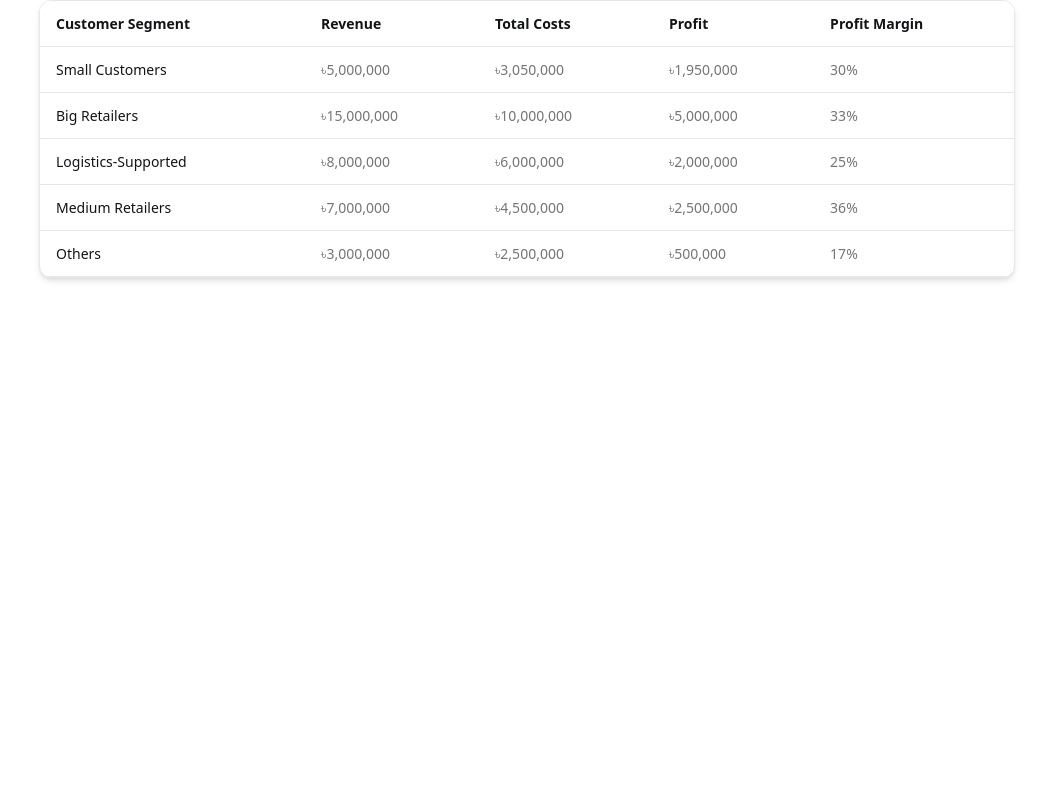
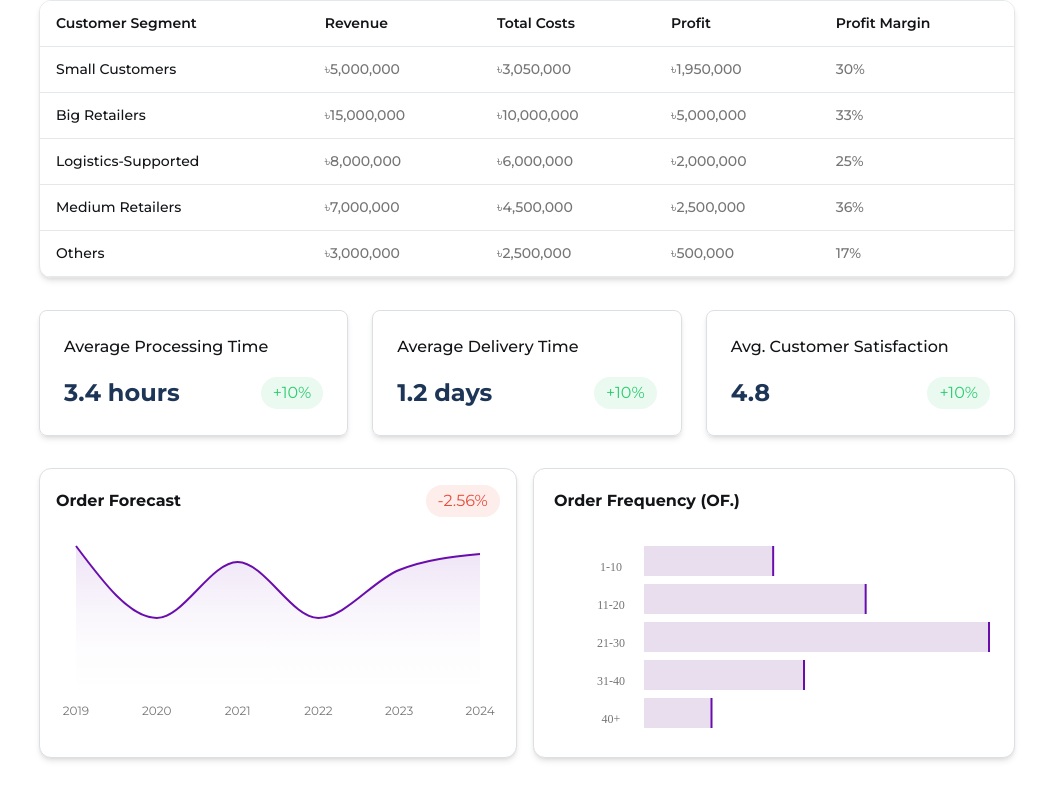
Before and after one commit to abufattahmdshakib/cemex-dashboard, a React (Vite) app: page / in a window 1280 px wide. Shown: the part 908-1708 px from the top of the page, without its empty margins (241-1280 px from the left). Before the commit the page ends 1234 px from the top, so only its background shows below. Built offline with nearby package versions, Linux system fonts and the light colour scheme.

Commit message:
Add AreaChart with gradient fill and vertical BarChart with custom bars and styled Tooltip

```diff
--- a/src/Pages/Dashboard/Dashboardpage/DashboardCharts .jsx
+++ b/src/Pages/Dashboard/Dashboardpage/DashboardCharts .jsx
@@ -3,6 +3,7 @@ import {
   BarChart,
   Bar,
   XAxis,
+  Tooltip,
   ResponsiveContainer,
 } from "recharts";
 
@@ -81,6 +82,19 @@ const DashboardCharts = () => {
               axisLine={false}
               tickLine={false}
             />
+            {/* Tooltip add korlam */}
+            <Tooltip
+              cursor={{ fill: "transparent" }}
+              contentStyle={{
+                backgroundColor: "transparent",
+                border: "none",
+                boxShadow: "none",
+                background: "white"
+              }}
+              labelStyle={{ color: "#333", fontWeight: 500 }}
+              itemStyle={{ color: "#6A0DAD", fontWeight: 600 }}
+              formatter={(value) => [`value:${value}`]}
+            />
             <Bar
               dataKey="value"
               fill="#E8DEEE"
@@ -106,6 +120,19 @@ const DashboardCharts = () => {
               axisLine={false}
               tickLine={false}
             />
+            {/* Tooltip add korlam */}
+            <Tooltip
+              cursor={{ fill: "transparent" }}
+              contentStyle={{
+                backgroundColor: "transparent",
+                border: "none",
+                boxShadow: "none",
+                background: "white"
+              }}
+              labelStyle={{ color: "#333", fontWeight: 500 }}
+              itemStyle={{ color: "#6A0DAD", fontWeight: 600 }}
+              formatter={(value) => [`value:${value}`]}
+            />
             <Bar
               dataKey="value"
               fill="#E8DEEE"
--- /dev/null
+++ b/src/Pages/Dashboard/Dashboardpage/PerformanceDashboard.jsx
@@ -0,0 +1,207 @@
+import React from "react";
+import {
+    AreaChart,
+    Area,
+    BarChart,
+    Bar,
+    XAxis,
+    YAxis,
+    Tooltip,
+    ResponsiveContainer,
+} from "recharts";
+
+
+
+
+const sectionOneData = [
+    { id: 1, title: "Average Processing Time", value: "3.4 hours", change: "+10%" },
+    { id: 2, title: "Average Delivery Time", value: "1.2 days", change: "+10%" },
+    { id: 3, title: "Avg. Customer Satisfaction", value: "4.8", change: "+10%" },
+];
+
+const orderForecastData = [
+    { year: "2019", value: 1900 },
+    { year: "2020", value: 1000 },
+    { year: "2021", value: 1700 },
+    { year: "2022", value: 1000 },
+    { year: "2023", value: 1600 },
+    { year: "2024", value: 1800 },
+];
+
+const orderFrequencyData = [
+    { range: "1-10", value: 500 },
+    { range: "11-20", value: 800 },
+    { range: "21-30", value: 1200 },
+    { range: "31-40", value: 600 },
+    { range: "40+", value: 300 },
+];
+
+// Custom Tick for Montserrat font
+const CustomTick = ({ x, y, payload }) => {
+    return (
+        <text
+            x={x}
+            y={y + 10}
+            textAnchor="middle"
+            fill="#757575"
+            fontSize={12}
+            fontFamily="montserrat-fontsfamily"
+        >
+            {payload.value}
+        </text>
+    );
+};
+
+// Custom Bar Shape
+const CustomBar = (props) => {
+    const { fill, x, y, width, height } = props;
+    if (height <= 0) return null;
+    return (
+        <g>
+            <rect x={x} y={y} width={width} height={height} fill={fill} />
+            <line
+                x1={x}
+                y1={y + 1}
+                x2={x + width}
+                y2={y + 1}
+                stroke="#6A0DAD"
+                strokeWidth={2}
+            />
+        </g>
+    );
+};
+
+const PerformanceDashboard = () => {
+    return (
+        <div className="montserrat-fontsfamily">
+            {/* Section One */}
+            <div className="grid grid-cols-3 gap-6 my-8">
+                {sectionOneData.map((card) => (
+                    <div
+                        key={card.id}
+                        className="p-6 rounded-lg shadow-md border border-[#DBE0E5] flex flex-col justify-between"
+                    >
+                        <h3 className="text-[#121417] font-[500] text-[16px]">{card.title}</h3>
+                        <div className="flex justify-between items-center mt-4">
+                            <p className="text-[24px] font-[700] text-[#1D3557]">{card.value}</p>
+                            <p className="bg-[#EAFAF1] rounded-full text-[#2ECC71] text-[16px] py-1 px-3">
+                                {card.change}
+                            </p>
+                        </div>
+                    </div>
+                ))}
+            </div>
+
+            {/* Section Two: Charts */}
+            <div className="flex justify-between gap-4 my-8">
+                {/* Chart One */}
+                <div className="w-full bg-white shadow-md rounded-[12px] p-4 border-1 border-[#DBE0E5]">
+                    <div className="flex justify-between items-center mb-4">
+                        <h3 className="montserrat-fontsfamily text-[16px] font-[700] text-[#121417]">
+                            Order Forecast
+                        </h3>
+                        <p className="bg-[#FDEDEB] rounded-full text-[#E74C3C] text-[16px] py-1 px-3">
+                            -2.56%
+                        </p>
+                    </div>
+                    <ResponsiveContainer width="100%" height={200}>
+                        <AreaChart
+                            data={orderForecastData}
+                            margin={{ top: 5, right: 20, left: 20, bottom: 5 }}
+                        >
+                            <defs>
+                                <linearGradient id="colorValue" x1="0" y1="0" x2="0" y2="1">
+                                    <stop offset="0%" stopColor="#6A0DAD" stopOpacity={0.2} />
+                                    <stop offset="100%" stopColor="#F0F2F5" stopOpacity={0} />
+                                </linearGradient>
+                            </defs>
+
+                            {/* X Axis with custom tick style */}
+                            <XAxis
+                                dataKey="year"
+                                axisLine={false}
+                                tickLine={false}
+                                tick={{ fill: "#757575", fontSize: 12 }}
+                            />
+
+                            <YAxis hide />
+                            <Tooltip />
+
+                            <Area
+                                type="monotone"
+                                dataKey="value"
+                                stroke="#6A0DAD"
+                                strokeWidth={2}
+                                fill="url(#colorValue)"
+                            />
+                        </AreaChart>
+                    </ResponsiveContainer>
+                </div>
+                {/* Chart two */}
+                <div className="w-full mx-auto bg-white shadow-md rounded-[12px] border p-5 border-[#DBE0E5] ">
+                    <h3 className="montserrat-fontsfamily  text-[16px] font-[700] text-[#121417] mb-6">
+                        Order Frequency (OF.)
+                    </h3>
+                    <ResponsiveContainer width="100%" height={200}>
+                        <BarChart data={orderFrequencyData} layout="vertical">
+                            <YAxis
+                                dataKey="range"
+                                type="category"
+                                tick={<CustomTick />}
+                                axisLine={false}
+                                tickLine={false}
+                            />
+                            <XAxis type="number" axisLine={false} tickLine={false} hide={true} />
+
+                            {/* Tooltip add korlam */}
+                            <Tooltip
+                                cursor={{ fill: "transparent" }}
+                                contentStyle={{
+                                    backgroundColor: "transparent",
+                                    border: "none",
+                                    boxShadow: "none",
+                                    background: "white"
+                                }}
+                                labelStyle={{ color: "#333", fontWeight: 500 }}
+                                itemStyle={{ color: "#6A0DAD", fontWeight: 600 }}
+                                formatter={(value) => [`value:${value}`]}
+                            />
+                            <Bar
+                                dataKey="value"
+                                fill="#E8DEEE"
+                                barSize={30}
+                                minPointSize={1}
+                                shape={(props) => {
+                                    const { fill, x, y, width, height } = props;
+                                    if (height <= 0) return null;
+                                    const leftPadding = 25;
+                                    return (
+                                        <g>
+                                            <rect
+                                                x={x + leftPadding}
+                                                y={y}
+                                                width={width - leftPadding}
+                                                height={height}
+                                                fill={fill}
+                                            />
+                                            <line
+                                                x1={x + width}
+                                                y1={y}
+                                                x2={x + width}
+                                                y2={y + height}
+                                                stroke="#6A0DAD"
+                                                strokeWidth={2}
+                                            />
+                                        </g>
+                                    );
+                                }}
+                            />
+                        </BarChart>
+                    </ResponsiveContainer>
+                </div>
+            </div>
+        </div>
+    );
+};
+
+export default PerformanceDashboard;
--- a/src/Pages/Dashboard/ProfitMargin/ProfitMargin.jsx
+++ b/src/Pages/Dashboard/Dashboardpage/ProfitMargin.jsx
@@ -54,7 +54,7 @@ const ProfitMargin = () => {
     }, []);
 
     return (
-        <div className="font-montserrat-fontsfamily">
+        <div className="montserrat-fontsfamily">
             {/* Header */}
             <div className="flex justify-between items-center mt-12 mb-6">
                 <h1 className="text-[22px] text-[#1D3557] font-[700]">Profit Margin by Segment</h1>
--- a/src/Pages/Dashboard/Home/Home.jsx
+++ b/src/Pages/Dashboard/Home/Home.jsx
@@ -4,7 +4,8 @@ import dayPicker from '../../../../src/assets/Day Picker.svg'
 import { MdOutlineDateRange } from "react-icons/md";
 import DashboardCards from '../Dashboardpage/DashboardCards ';
 import DashboardCharts from '../Dashboardpage/DashboardCharts ';
-import ProfitMargin from '../ProfitMargin/ProfitMargin';
+import ProfitMargin from '../Dashboardpage/ProfitMargin';
+import PerformanceDashboard from '../Dashboardpage/PerformanceDashboard';
 
 const Home = () => {
     const [openCalendar, setOpenCalendar] = useState(false);
@@ -70,6 +71,9 @@ const Home = () => {
             <div className='my-6'>
                 <ProfitMargin></ProfitMargin>
             </div>
+            <div className='my-6'>
+                <PerformanceDashboard></PerformanceDashboard>
+            </div>
         </div>
     );
 };
```
